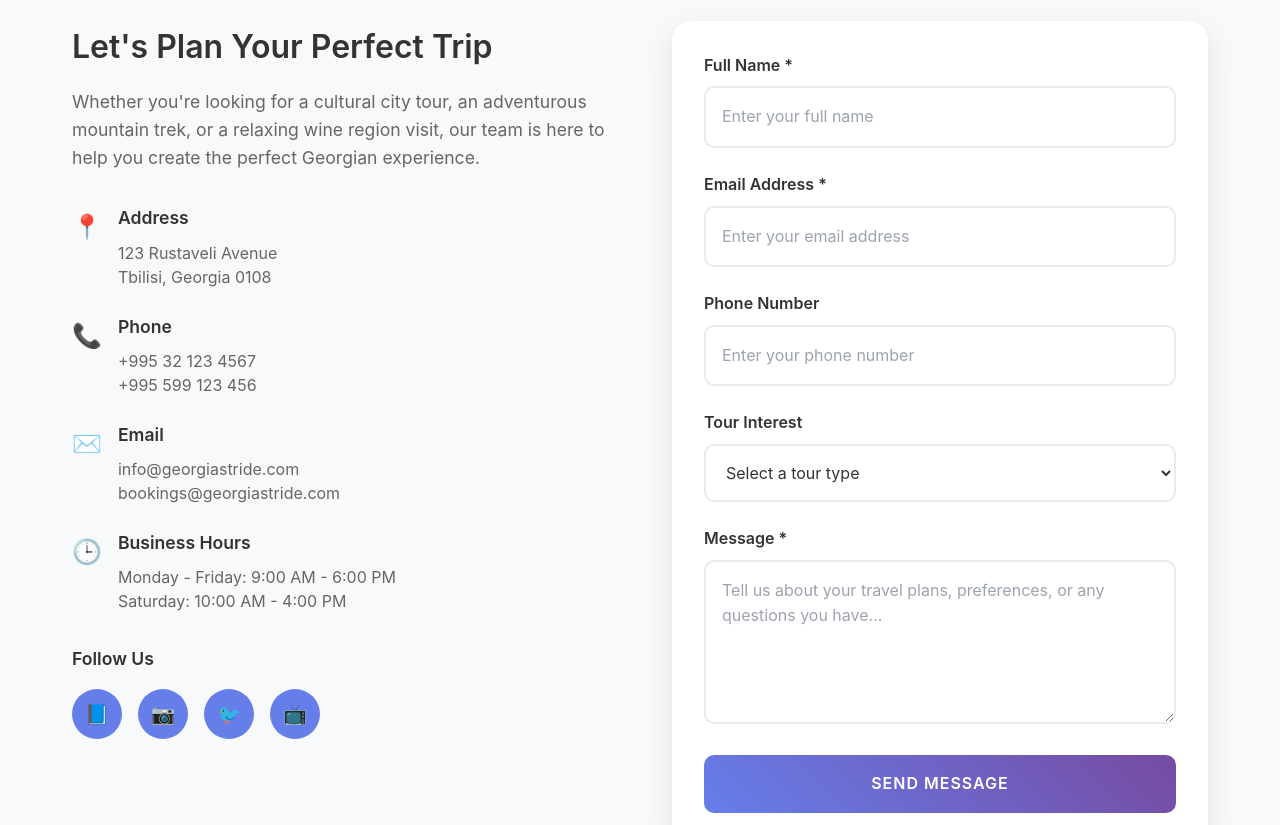
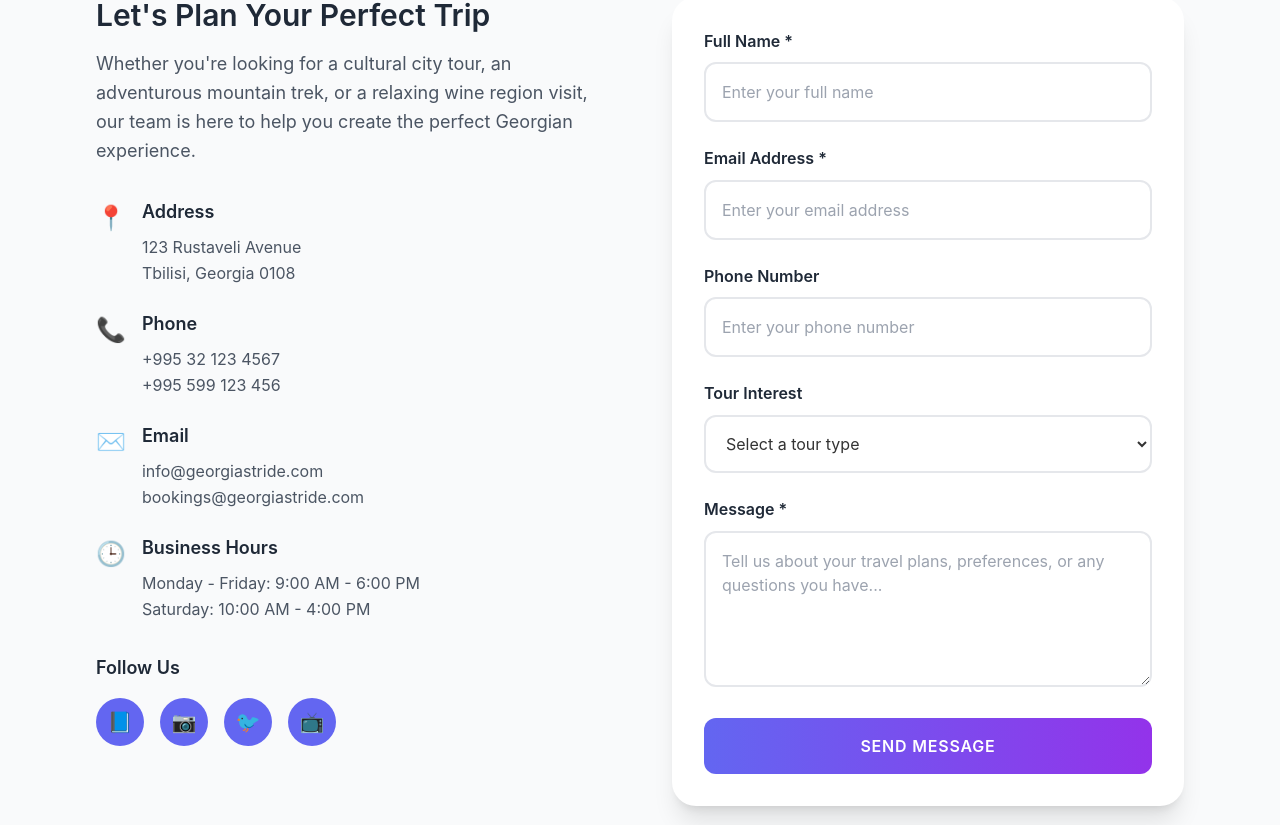
Before and after one commit to ikutsia/georgia-stride, a React (Create React App) app: page / in a window 1280 px wide. Shown: the part 4235-5060 px from the top of the page. Built offline with nearby package versions, Linux system fonts and the light colour scheme.

Commit message:
Change styling of Contact.js from css to tailwind

```diff
--- a/src/components/Contact.css
+++ /dev/null
@@ -1,178 +0,0 @@
-.contact {
-  padding: 5rem 0;
-  background: #f8f9fa;
-}
-
-.contact-content {
-  display: grid;
-  grid-template-columns: 1fr 1fr;
-  gap: 4rem;
-  margin-top: 3rem;
-}
-
-.contact-info h3 {
-  font-size: 2rem;
-  font-weight: 600;
-  color: #333;
-  margin-bottom: 1rem;
-}
-
-.contact-info > p {
-  color: #666;
-  line-height: 1.6;
-  margin-bottom: 2rem;
-  font-size: 1.1rem;
-}
-
-.contact-details {
-  display: flex;
-  flex-direction: column;
-  gap: 1.5rem;
-  margin-bottom: 2rem;
-}
-
-.contact-item {
-  display: flex;
-  align-items: flex-start;
-  gap: 1rem;
-}
-
-.contact-icon {
-  font-size: 1.5rem;
-  flex-shrink: 0;
-  margin-top: 0.25rem;
-}
-
-.contact-text h4 {
-  font-size: 1.1rem;
-  font-weight: 600;
-  color: #333;
-  margin-bottom: 0.5rem;
-}
-
-.contact-text p {
-  color: #666;
-  line-height: 1.5;
-  margin: 0;
-}
-
-.social-links h4 {
-  font-size: 1.1rem;
-  font-weight: 600;
-  color: #333;
-  margin-bottom: 1rem;
-}
-
-.social-icons {
-  display: flex;
-  gap: 1rem;
-}
-
-.social-icon {
-  display: flex;
-  align-items: center;
-  justify-content: center;
-  width: 50px;
-  height: 50px;
-  background: #667eea;
-  color: white;
-  border-radius: 50%;
-  text-decoration: none;
-  font-size: 1.2rem;
-  transition: all 0.3s ease;
-}
-
-.social-icon:hover {
-  background: #764ba2;
-  transform: translateY(-3px);
-}
-
-.contact-form {
-  background: white;
-  padding: 2rem;
-  border-radius: 20px;
-  box-shadow: 0 10px 30px rgba(0, 0, 0, 0.1);
-}
-
-.form-group {
-  margin-bottom: 1.5rem;
-}
-
-.form-group label {
-  display: block;
-  font-weight: 600;
-  color: #333;
-  margin-bottom: 0.5rem;
-}
-
-.form-group input,
-.form-group select,
-.form-group textarea {
-  width: 100%;
-  padding: 1rem;
-  border: 2px solid #e9ecef;
-  border-radius: 10px;
-  font-size: 1rem;
-  transition: border-color 0.3s ease;
-  background: white;
-}
-
-.form-group input:focus,
-.form-group select:focus,
-.form-group textarea:focus {
-  outline: none;
-  border-color: #667eea;
-  box-shadow: 0 0 0 3px rgba(102, 126, 234, 0.1);
-}
-
-.form-group textarea {
-  resize: vertical;
-  min-height: 120px;
-}
-
-.submit-btn {
-  width: 100%;
-  background: linear-gradient(45deg, #667eea, #764ba2);
-  color: white;
-  border: none;
-  padding: 1rem 2rem;
-  border-radius: 10px;
-  font-size: 1rem;
-  font-weight: 600;
-  cursor: pointer;
-  transition: all 0.3s ease;
-  text-transform: uppercase;
-  letter-spacing: 1px;
-}
-
-.submit-btn:hover {
-  transform: translateY(-2px);
-  box-shadow: 0 10px 20px rgba(102, 126, 234, 0.3);
-}
-
-.submit-btn:active {
-  transform: translateY(0);
-}
-
-@media (max-width: 768px) {
-  .contact {
-    padding: 3rem 0;
-  }
-
-  .contact-content {
-    grid-template-columns: 1fr;
-    gap: 2rem;
-  }
-
-  .contact-info h3 {
-    font-size: 1.5rem;
-  }
-
-  .contact-form {
-    padding: 1.5rem;
-  }
-
-  .social-icons {
-    justify-content: center;
-  }
-}
--- a/src/components/Contact.js
+++ b/src/components/Contact.js
@@ -1,5 +1,4 @@
 import React, { useState } from 'react';
-import './Contact.css';
 
 const Contact = () => {
   const [formData, setFormData] = useState({
@@ -32,71 +31,115 @@ const Contact = () => {
   };
 
   return (
-    <section className="contact" id="contact">
-      <div className="container">
-        <div className="section-header">
-          <h2>Get in Touch</h2>
-          <p>Ready to start your Georgian adventure? Contact us today!</p>
+    <section className="py-20 bg-gray-50" id="contact">
+      <div className="max-w-6xl mx-auto px-8">
+        <div className="text-center mb-12">
+          <h2 className="text-4xl font-bold text-gray-800 mb-4">Get in Touch</h2>
+          <p className="text-lg text-gray-600">Ready to start your Georgian adventure? Contact us today!</p>
         </div>
 
-        <div className="contact-content">
+        <div className="grid grid-cols-1 lg:grid-cols-2 gap-16 mt-12">
           <div className="contact-info">
-            <h3>Let's Plan Your Perfect Trip</h3>
-            <p>
+            <h3 className="text-3xl font-semibold text-gray-800 mb-4">
+              Let's Plan Your Perfect Trip
+            </h3>
+            <p className="text-gray-600 leading-relaxed mb-8 text-lg">
               Whether you're looking for a cultural city tour, an adventurous mountain trek,
               or a relaxing wine region visit, our team is here to help you create the perfect
               Georgian experience.
             </p>
 
-            <div className="contact-details">
-              <div className="contact-item">
-                <div className="contact-icon">📍</div>
-                <div className="contact-text">
-                  <h4>Address</h4>
-                  <p>123 Rustaveli Avenue<br />Tbilisi, Georgia 0108</p>
+            <div className="flex flex-col gap-6 mb-8">
+              <div className="flex items-start gap-4">
+                <div className="text-2xl flex-shrink-0 mt-1">📍</div>
+                <div>
+                  <h4 className="text-lg font-semibold text-gray-800 mb-2">Address</h4>
+                  <p className="text-gray-600 leading-relaxed m-0">
+                    123 Rustaveli Avenue<br />Tbilisi, Georgia 0108
+                  </p>
                 </div>
               </div>
 
-              <div className="contact-item">
-                <div className="contact-icon">📞</div>
-                <div className="contact-text">
-                  <h4>Phone</h4>
-                  <p>+995 32 123 4567<br />+995 599 123 456</p>
+              <div className="flex items-start gap-4">
+                <div className="text-2xl flex-shrink-0 mt-1">📞</div>
+                <div>
+                  <h4 className="text-lg font-semibold text-gray-800 mb-2">Phone</h4>
+                  <p className="text-gray-600 leading-relaxed m-0">
+                    +995 32 123 4567<br />+995 599 123 456
+                  </p>
                 </div>
               </div>
 
-              <div className="contact-item">
-                <div className="contact-icon">✉️</div>
-                <div className="contact-text">
-                  <h4>Email</h4>
-                  <p>info@georgiastride.com<br />bookings@georgiastride.com</p>
+              <div className="flex items-start gap-4">
+                <div className="text-2xl flex-shrink-0 mt-1">✉️</div>
+                <div>
+                  <h4 className="text-lg font-semibold text-gray-800 mb-2">Email</h4>
+                  <p className="text-gray-600 leading-relaxed m-0">
+                    info@georgiastride.com<br />bookings@georgiastride.com
+                  </p>
                 </div>
               </div>
 
-              <div className="contact-item">
-                <div className="contact-icon">🕒</div>
-                <div className="contact-text">
-                  <h4>Business Hours</h4>
-                  <p>Monday - Friday: 9:00 AM - 6:00 PM<br />Saturday: 10:00 AM - 4:00 PM</p>
+              <div className="flex items-start gap-4">
+                <div className="text-2xl flex-shrink-0 mt-1">🕒</div>
+                <div>
+                  <h4 className="text-lg font-semibold text-gray-800 mb-2">Business Hours</h4>
+                  <p className="text-gray-600 leading-relaxed m-0">
+                    Monday - Friday: 9:00 AM - 6:00 PM<br />Saturday: 10:00 AM - 4:00 PM
+                  </p>
                 </div>
               </div>
             </div>
 
-            <div className="social-links">
-              <h4>Follow Us</h4>
-              <div className="social-icons">
-                <a href="https://facebook.com" target="_blank" rel="noopener noreferrer" className="social-icon" aria-label="Facebook">📘</a>
-                <a href="https://instagram.com" target="_blank" rel="noopener noreferrer" className="social-icon" aria-label="Instagram">📷</a>
-                <a href="https://twitter.com" target="_blank" rel="noopener noreferrer" className="social-icon" aria-label="Twitter">🐦</a>
-                <a href="https://youtube.com" target="_blank" rel="noopener noreferrer" className="social-icon" aria-label="YouTube">📺</a>
+            <div>
+              <h4 className="text-lg font-semibold text-gray-800 mb-4">Follow Us</h4>
+              <div className="flex gap-4">
+                <a
+                  href="https://facebook.com"
+                  target="_blank"
+                  rel="noopener noreferrer"
+                  className="flex items-center justify-center w-12 h-12 bg-indigo-500 text-white rounded-full text-xl transition-all duration-300 hover:bg-purple-600 hover:-translate-y-1"
+                  aria-label="Facebook"
+                >
+                  📘
+                </a>
+                <a
+                  href="https://instagram.com"
+                  target="_blank"
+                  rel="noopener noreferrer"
+                  className="flex items-center justify-center w-12 h-12 bg-indigo-500 text-white rounded-full text-xl transition-all duration-300 hover:bg-purple-600 hover:-translate-y-1"
+                  aria-label="Instagram"
+                >
+                  📷
+                </a>
+                <a
+                  href="https://twitter.com"
+                  target="_blank"
+                  rel="noopener noreferrer"
+                  className="flex items-center justify-center w-12 h-12 bg-indigo-500 text-white rounded-full text-xl transition-all duration-300 hover:bg-purple-600 hover:-translate-y-1"
+                  aria-label="Twitter"
+                >
+                  🐦
+                </a>
+                <a
+                  href="https://youtube.com"
+                  target="_blank"
+                  rel="noopener noreferrer"
+                  className="flex items-center justify-center w-12 h-12 bg-indigo-500 text-white rounded-full text-xl transition-all duration-300 hover:bg-purple-600 hover:-translate-y-1"
+                  aria-label="YouTube"
+                >
+                  📺
+                </a>
               </div>
             </div>
           </div>
 
-          <div className="contact-form">
+          <div className="bg-white p-8 rounded-3xl shadow-xl">
             <form onSubmit={handleSubmit}>
-              <div className="form-group">
-                <label htmlFor="name">Full Name *</label>
+              <div className="mb-6">
+                <label htmlFor="name" className="block font-semibold text-gray-800 mb-2">
+                  Full Name *
+                </label>
                 <input
                   type="text"
                   id="name"
@@ -105,11 +148,14 @@ const Contact = () => {
                   onChange={handleChange}
                   required
                   placeholder="Enter your full name"
+                  className="w-full p-4 border-2 border-gray-200 rounded-xl text-base transition-colors duration-300 focus:outline-none focus:border-indigo-500 focus:ring-4 focus:ring-indigo-100 bg-white"
                 />
               </div>
 
-              <div className="form-group">
-                <label htmlFor="email">Email Address *</label>
+              <div className="mb-6">
+                <label htmlFor="email" className="block font-semibold text-gray-800 mb-2">
+                  Email Address *
+                </label>
                 <input
                   type="email"
                   id="email"
@@ -118,11 +164,14 @@ const Contact = () => {
                   onChange={handleChange}
                   required
                   placeholder="Enter your email address"
+                  className="w-full p-4 border-2 border-gray-200 rounded-xl text-base transition-colors duration-300 focus:outline-none focus:border-indigo-500 focus:ring-4 focus:ring-indigo-100 bg-white"
                 />
               </div>
 
-              <div className="form-group">
-                <label htmlFor="phone">Phone Number</label>
+              <div className="mb-6">
+                <label htmlFor="phone" className="block font-semibold text-gray-800 mb-2">
+                  Phone Number
+                </label>
                 <input
                   type="tel"
                   id="phone"
@@ -130,16 +179,20 @@ const Contact = () => {
                   value={formData.phone}
                   onChange={handleChange}
                   placeholder="Enter your phone number"
+                  className="w-full p-4 border-2 border-gray-200 rounded-xl text-base transition-colors duration-300 focus:outline-none focus:border-indigo-500 focus:ring-4 focus:ring-indigo-100 bg-white"
                 />
               </div>
 
-              <div className="form-group">
-                <label htmlFor="tourInterest">Tour Interest</label>
+              <div className="mb-6">
+                <label htmlFor="tourInterest" className="block font-semibold text-gray-800 mb-2">
+                  Tour Interest
+                </label>
                 <select
                   id="tourInterest"
                   name="tourInterest"
                   value={formData.tourInterest}
                   onChange={handleChange}
+                  className="w-full p-4 border-2 border-gray-200 rounded-xl text-base transition-colors duration-300 focus:outline-none focus:border-indigo-500 focus:ring-4 focus:ring-indigo-100 bg-white"
                 >
                   <option value="">Select a tour type</option>
                   <option value="cultural">Cultural Tours</option>
@@ -150,8 +203,10 @@ const Contact = () => {
                 </select>
               </div>
 
-              <div className="form-group">
-                <label htmlFor="message">Message *</label>
+              <div className="mb-6">
+                <label htmlFor="message" className="block font-semibold text-gray-800 mb-2">
+                  Message *
+                </label>
                 <textarea
                   id="message"
                   name="message"
@@ -160,10 +215,14 @@ const Contact = () => {
                   required
                   rows="5"
                   placeholder="Tell us about your travel plans, preferences, or any questions you have..."
+                  className="w-full p-4 border-2 border-gray-200 rounded-xl text-base transition-colors duration-300 focus:outline-none focus:border-indigo-500 focus:ring-4 focus:ring-indigo-100 bg-white resize-vertical min-h-32"
                 ></textarea>
               </div>
 
-              <button type="submit" className="submit-btn">
+              <button
+                type="submit"
+                className="w-full bg-gradient-to-r from-indigo-500 to-purple-600 text-white border-none py-4 px-8 rounded-xl text-base font-semibold cursor-pointer transition-all duration-300 uppercase tracking-wider hover:-translate-y-0.5 hover:shadow-lg active:translate-y-0"
+              >
                 Send Message
               </button>
             </form>
```
